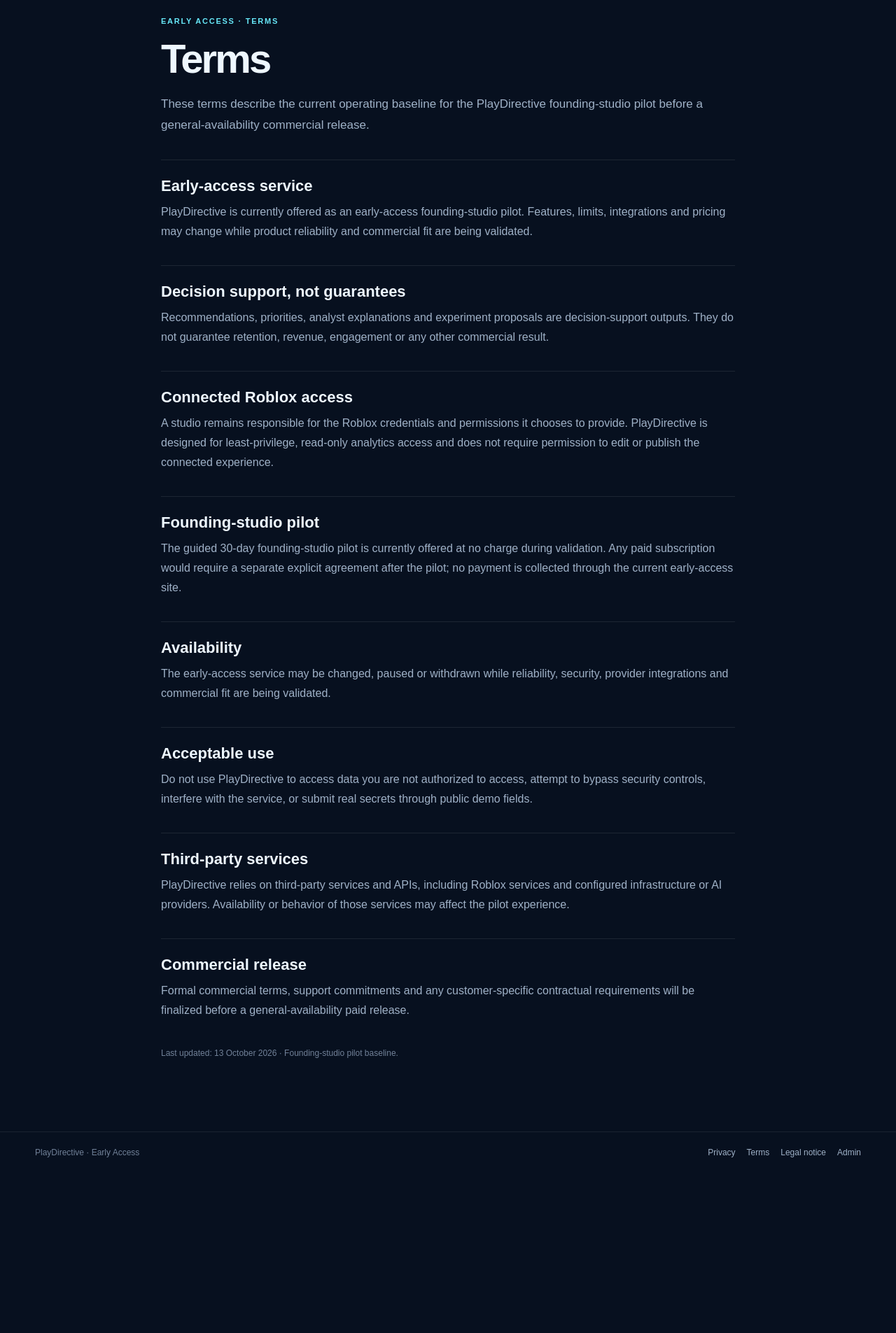
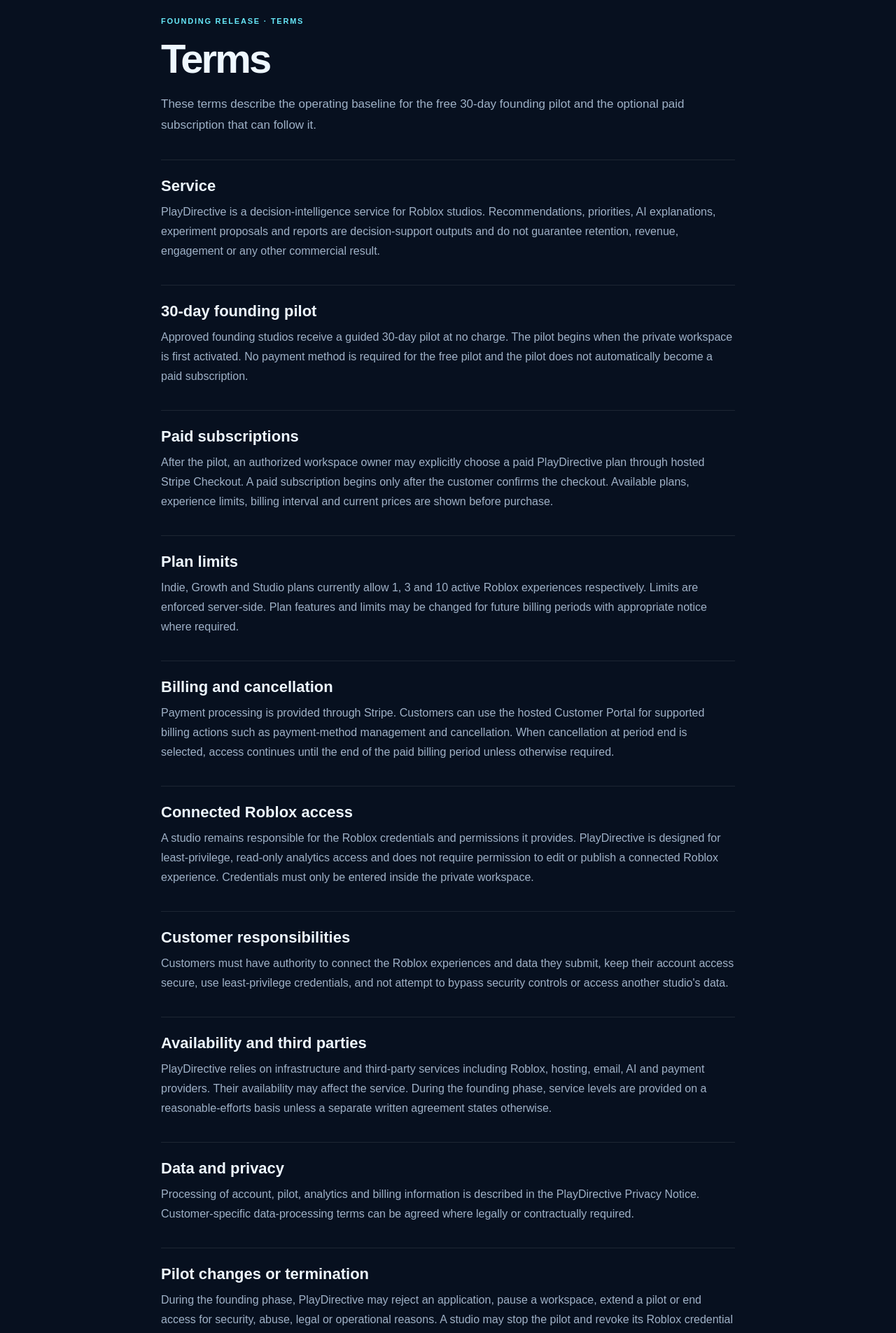
Before and after one commit to danielwauer-maker/roblox-decision-engine, a Next.js app in the folder apps/web/: page /terms in a window 1280 px wide. Shown: the part 100-2005 px from the top of the page at 70% size. Before the commit the page ends 1776 px from the top, so only its background shows below. Built offline with nearby package versions, Linux system fonts and the light colour scheme.

Commit message:
legal(r17): align pilot terms with paid Stripe conversion

```diff
--- a/apps/web/app/terms/page.tsx
+++ b/apps/web/app/terms/page.tsx
@@ -2,42 +2,21 @@
 
 export const metadata: Metadata = {
   title: "Terms",
-  description: "Early-access terms for the PlayDirective founding-studio pilot.",
+  description: "Founding-pilot and subscription terms baseline for PlayDirective.",
 };
 
 const sections = [
-  [
-    "Early-access service",
-    "PlayDirective is currently offered as an early-access founding-studio pilot. Features, limits, integrations and pricing may change while product reliability and commercial fit are being validated.",
-  ],
-  [
-    "Decision support, not guarantees",
-    "Recommendations, priorities, analyst explanations and experiment proposals are decision-support outputs. They do not guarantee retention, revenue, engagement or any other commercial result.",
-  ],
-  [
-    "Connected Roblox access",
-    "A studio remains responsible for the Roblox credentials and permissions it chooses to provide. PlayDirective is designed for least-privilege, read-only analytics access and does not require permission to edit or publish the connected experience.",
-  ],
-  [
-    "Founding-studio pilot",
-    "The guided 30-day founding-studio pilot is currently offered at no charge during validation. Any paid subscription would require a separate explicit agreement after the pilot; no payment is collected through the current early-access site.",
-  ],
-  [
-    "Availability",
-    "The early-access service may be changed, paused or withdrawn while reliability, security, provider integrations and commercial fit are being validated.",
-  ],
-  [
-    "Acceptable use",
-    "Do not use PlayDirective to access data you are not authorized to access, attempt to bypass security controls, interfere with the service, or submit real secrets through public demo fields.",
-  ],
-  [
-    "Third-party services",
-    "PlayDirective relies on third-party services and APIs, including Roblox services and configured infrastructure or AI providers. Availability or behavior of those services may affect the pilot experience.",
-  ],
-  [
-    "Commercial release",
-    "Formal commercial terms, support commitments and any customer-specific contractual requirements will be finalized before a general-availability paid release.",
-  ],
+  ["Service", "PlayDirective is a decision-intelligence service for Roblox studios. Recommendations, priorities, AI explanations, experiment proposals and reports are decision-support outputs and do not guarantee retention, revenue, engagement or any other commercial result."],
+  ["30-day founding pilot", "Approved founding studios receive a guided 30-day pilot at no charge. The pilot begins when the private workspace is first activated. No payment method is required for the free pilot and the pilot does not automatically become a paid subscription."],
+  ["Paid subscriptions", "After the pilot, an authorized workspace owner may explicitly choose a paid PlayDirective plan through hosted Stripe Checkout. A paid subscription begins only after the customer confirms the checkout. Available plans, experience limits, billing interval and current prices are shown before purchase."],
+  ["Plan limits", "Indie, Growth and Studio plans currently allow 1, 3 and 10 active Roblox experiences respectively. Limits are enforced server-side. Plan features and limits may be changed for future billing periods with appropriate notice where required."],
+  ["Billing and cancellation", "Payment processing is provided through Stripe. Customers can use the hosted Customer Portal for supported billing actions such as payment-method management and cancellation. When cancellation at period end is selected, access continues until the end of the paid billing period unless otherwise required."],
+  ["Connected Roblox access", "A studio remains responsible for the Roblox credentials and permissions it provides. PlayDirective is designed for least-privilege, read-only analytics access and does not require permission to edit or publish a connected Roblox experience. Credentials must only be entered inside the private workspace."],
+  ["Customer responsibilities", "Customers must have authority to connect the Roblox experiences and data they submit, keep their account access secure, use least-privilege credentials, and not attempt to bypass security controls or access another studio's data."],
+  ["Availability and third parties", "PlayDirective relies on infrastructure and third-party services including Roblox, hosting, email, AI and payment providers. Their availability may affect the service. During the founding phase, service levels are provided on a reasonable-efforts basis unless a separate written agreement states otherwise."],
+  ["Data and privacy", "Processing of account, pilot, analytics and billing information is described in the PlayDirective Privacy Notice. Customer-specific data-processing terms can be agreed where legally or contractually required."],
+  ["Pilot changes or termination", "During the founding phase, PlayDirective may reject an application, pause a workspace, extend a pilot or end access for security, abuse, legal or operational reasons. A studio may stop the pilot and revoke its Roblox credential at any time."],
+  ["Commercial status", "These terms are the operating baseline for the founding-studio release and should be reviewed together with the applicable checkout details and any customer-specific agreement. Mandatory statutory rights are not excluded."],
 ] as const;
 
 export default function TermsPage() {
@@ -45,18 +24,11 @@
     <main style={{ minHeight: "100vh", background: "#07101f", color: "#eef7ff", fontFamily: "Arial, sans-serif" }}>
       <section style={{ maxWidth: 820, margin: "0 auto", padding: "72px clamp(20px,5vw,24px) 90px" }}>
         <a href="/" style={{ color: "#67e8f9", textDecoration: "none", fontSize: 14 }}>← PlayDirective</a>
-        <div style={{ marginTop: 34, color: "#67e8f9", fontSize: 11, fontWeight: 800, letterSpacing: ".16em", textTransform: "uppercase" }}>Early Access · Terms</div>
+        <div style={{ marginTop: 34, color: "#67e8f9", fontSize: 11, fontWeight: 800, letterSpacing: ".16em", textTransform: "uppercase" }}>Founding Release · Terms</div>
         <h1 style={{ margin: "14px 0 0", fontSize: "clamp(40px,8vw,58px)", letterSpacing: "-.05em" }}>Terms</h1>
-        <p style={{ color: "#9fb1c7", lineHeight: 1.75, fontSize: 17 }}>These terms describe the current operating baseline for the PlayDirective founding-studio pilot before a general-availability commercial release.</p>
-
-        {sections.map(([title, copy]) => (
-          <section key={title} style={{ marginTop: 34, borderTop: "1px solid rgba(255,255,255,.09)", paddingTop: 24 }}>
-            <h2 style={{ margin: 0, fontSize: 22 }}>{title}</h2>
-            <p style={{ margin: "10px 0 0", color: "#9fb1c7", lineHeight: 1.75 }}>{copy}</p>
-          </section>
-        ))}
-
-        <p style={{ marginTop: 38, color: "#718198", fontSize: 12, lineHeight: 1.6 }}>Last updated: 13 October 2026 · Founding-studio pilot baseline.</p>
+        <p style={{ color: "#9fb1c7", lineHeight: 1.75, fontSize: 17 }}>These terms describe the operating baseline for the free 30-day founding pilot and the optional paid subscription that can follow it.</p>
+        {sections.map(([title, copy]) => <section key={title} style={{ marginTop: 34, borderTop: "1px solid rgba(255,255,255,.09)", paddingTop: 24 }}><h2 style={{ margin: 0, fontSize: 22 }}>{title}</h2><p style={{ margin: "10px 0 0", color: "#9fb1c7", lineHeight: 1.75 }}>{copy}</p></section>)}
+        <p style={{ marginTop: 38, color: "#718198", fontSize: 12, lineHeight: 1.6 }}>Last updated: 13 October 2026 · Founding-studio commercial baseline.</p>
       </section>
     </main>
   );
```
